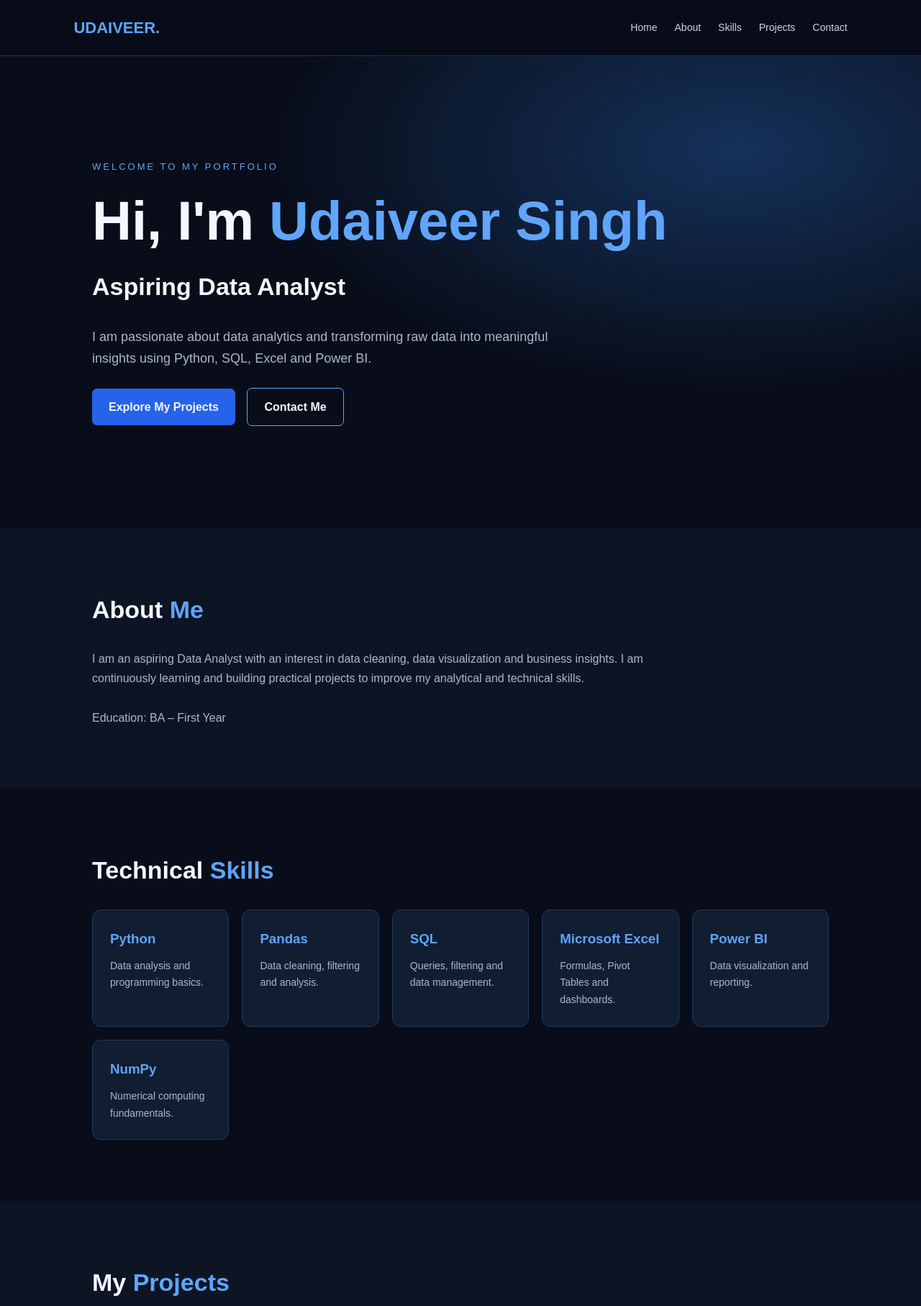
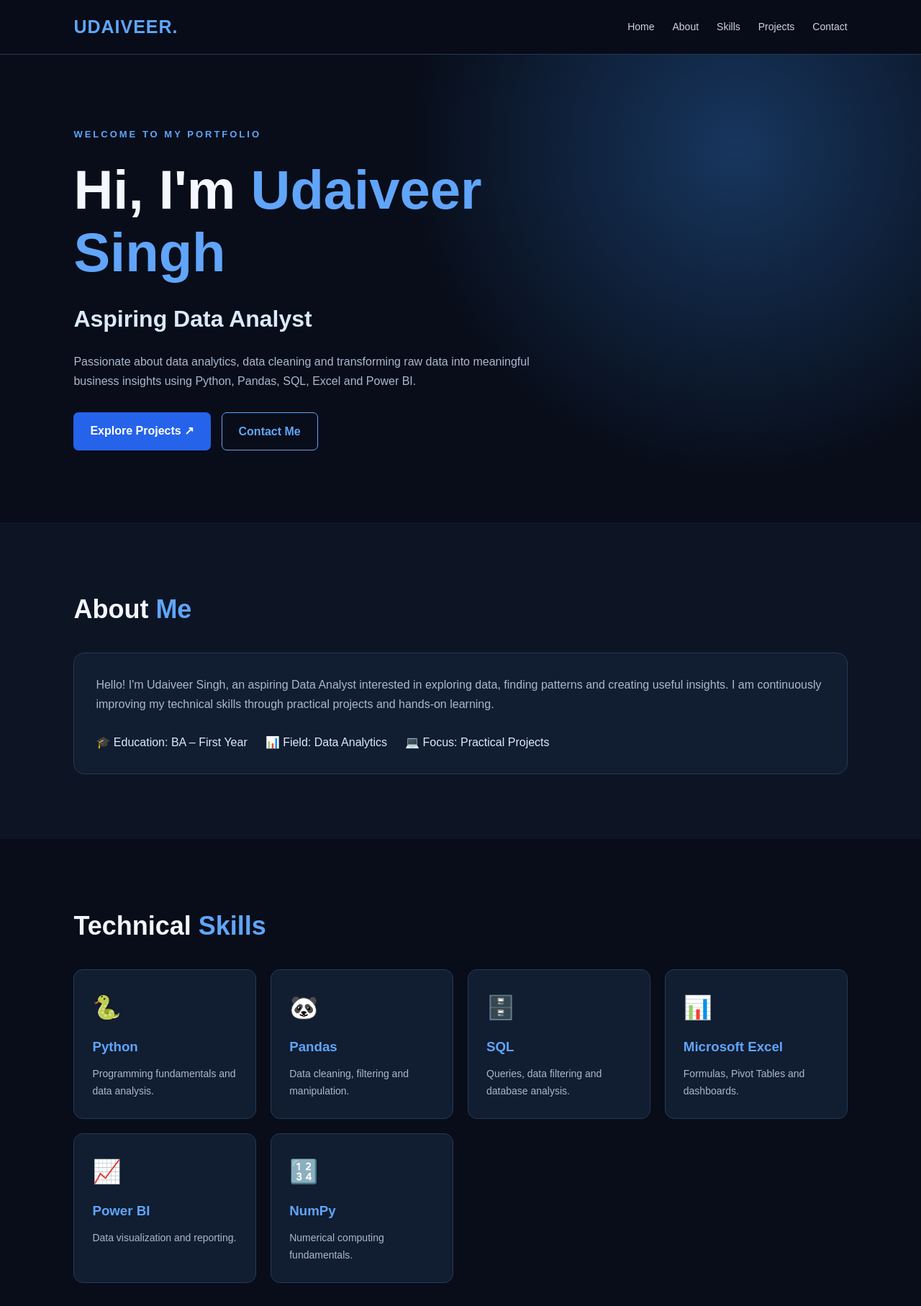
Before and after one commit to udaiveersingh08/udaiveer_portfolio, a plain HTML site: page index.html in a window 1280 px wide. Shown: the top 1815 px of the page at 72% size. Drawn offline with Linux system fonts and the light colour scheme.

Commit message:
Update index.html

```diff
--- a/index.html
+++ b/index.html
@@ -4,90 +4,291 @@
 <head>
 <meta charset="UTF-8">
 <meta name="viewport" content="width=device-width, initial-scale=1.0">
-  <title>Udaiveer Singh | Data Analyst Portfolio</title>
+<meta name="description" content="Udaiveer Singh - Aspiring Data Analyst Portfolio">
+<title>Udaiveer Singh | Data Analyst</title>
+
 <style>
-    * { margin: 0; padding: 0; box-sizing: border-box; }
+:root {
+  --bg: #080d19;
+  --card: #111d31;
+  --blue: #60a5fa;
+  --text: #f4f7ff;
+  --muted: #aab8ce;
+  --border: #263a59;
+}
+
+* {
+  margin: 0;
+  padding: 0;
+  box-sizing: border-box;
+}
+
 html { scroll-behavior: smooth; }
+
 body {
-      background: #080d19;
-      color: #f4f7ff;
+  background: var(--bg);
+  color: var(--text);
   font-family: Arial, sans-serif;
   line-height: 1.7;
 }
-    a { color: inherit; text-decoration: none; }
+
+a {
+  color: inherit;
+  text-decoration: none;
+}
+
+.container {
+  width: 84%;
+  max-width: 1150px;
+  margin: auto;
+}
+
 header {
+  position: sticky;
+  top: 0;
+  z-index: 100;
+  background: rgba(8,13,25,.94);
+  backdrop-filter: blur(15px);
+  border-bottom: 1px solid var(--border);
+}
+
+.navbar {
+  min-height: 75px;
   display: flex;
   justify-content: space-between;
   align-items: center;
-      padding: 20px 8%;
-      position: sticky;
-      top: 0;
-      background: #080d19ee;
-      backdrop-filter: blur(12px);
-      border-bottom: 1px solid #25334b;
-      z-index: 10;
 }
-    .logo { color: #60a5fa; font-size: 22px; font-weight: bold; }
-    nav { display: flex; gap: 24px; }
-    nav a { color: #cbd5e1; font-size: 14px; }
-    nav a:hover { color: #60a5fa; }
-    section { padding: 85px 10%; }
+
+.logo {
+  color: var(--blue);
+  font-size: 25px;
+  font-weight: 800;
+  letter-spacing: 1px;
+}
+
+nav {
+  display: flex;
+  gap: 25px;
+}
+
+nav a {
+  color: #cbd5e1;
+  font-size: 14px;
+  transition: .3s;
+}
+
+nav a:hover { color: var(--blue); }
+
 .hero {
-      min-height: 82vh;
+  min-height: 650px;
+  display: flex;
+  align-items: center;
+  background:
+    radial-gradient(circle at 80% 20%, #17365e 0%, transparent 40%),
+    var(--bg);
+}
+
+.hero-content { max-width: 780px; }
+
+.tag {
+  color: var(--blue);
+  letter-spacing: 3px;
+  font-size: 13px;
+  font-weight: bold;
+}
+
+.hero h1 {
+  font-size: clamp(42px, 7vw, 76px);
+  line-height: 1.15;
+  margin: 22px 0;
+}
+
+.highlight { color: var(--blue); }
+
+.hero h2 {
+  color: #dbeafe;
+  font-size: clamp(22px, 3vw, 32px);
+  margin-bottom: 18px;
+}
+
+.hero p, .muted {
+  color: var(--muted);
+  max-width: 700px;
+}
+
+.buttons {
+  display: flex;
+  flex-wrap: wrap;
+  gap: 15px;
+  margin-top: 30px;
+}
+
+.btn {
+  display: inline-block;
+  padding: 12px 23px;
+  border-radius: 7px;
+  background: #2563eb;
+  color: white;
+  font-weight: bold;
+  transition: .3s;
+}
+
+.btn:hover {
+  background: #3b82f6;
+  transform: translateY(-3px);
+}
+
+.btn-outline {
+  background: transparent;
+  border: 1px solid var(--blue);
+  color: var(--blue);
+}
+
+.btn-outline:hover {
+  background: #172943;
+}
+
+section { padding: 90px 0; }
+
+.section-title {
+  font-size: 36px;
+  margin-bottom: 30px;
+}
+
+.section-title span { color: var(--blue); }
+
+.dark-section { background: #0d1525; }
+
+.about-box {
+  background: var(--card);
+  padding: 30px;
+  border: 1px solid var(--border);
+  border-radius: 15px;
+}
+
+.about-box p {
+  color: var(--muted);
+}
+
+.info {
+  display: flex;
+  flex-wrap: wrap;
+  gap: 25px;
+  margin-top: 25px;
+  color: #dbeafe;
+}
+
+.skills-grid, .projects-grid, .social-grid {
+  display: grid;
+  grid-template-columns: repeat(auto-fit, minmax(210px, 1fr));
+  gap: 20px;
+}
+
+.card {
+  background: var(--card);
+  border: 1px solid var(--border);
+  border-radius: 13px;
+  padding: 25px;
+  transition: .3s;
+}
+
+.card:hover {
+  transform: translateY(-7px);
+  border-color: var(--blue);
+  box-shadow: 0 10px 35px #2563eb18;
+}
+
+.card-icon {
+  font-size: 32px;
+  margin-bottom: 12px;
+}
+
+.card h3 {
+  color: var(--blue);
+  margin-bottom: 10px;
+}
+
+.card p {
+  color: var(--muted);
+  font-size: 14px;
+}
+
+.project-link {
+  display: inline-block;
+  color: var(--blue);
+  margin-top: 18px;
+  font-weight: bold;
+}
+
+.project-link:hover { text-decoration: underline; }
+
+.social-card {
+  background: var(--card);
+  border: 1px solid var(--border);
+  border-radius: 13px;
+  padding: 23px 15px;
+  text-align: center;
   display: flex;
   flex-direction: column;
+  align-items: center;
+  gap: 8px;
+  transition: .3s;
+}
+
+.social-card:hover {
+  transform: translateY(-6px);
+  border-color: var(--blue);
+  background: #172943;
+}
+
+.social-icon {
+  font-size: 30px;
+}
+
+.social-card strong { color: var(--blue); }
+.social-card small { color: var(--muted); }
+
+.contact-note {
+  margin-bottom: 25px;
+}
+
+footer {
+  padding: 28px 10px;
+  text-align: center;
+  color: var(--muted);
+  border-top: 1px solid var(--border);
+}
+
+@media(max-width: 700px) {
+  .container { width: 90%; }
+
+  .navbar {
+    flex-direction: column;
+    padding: 15px 0;
+    gap: 12px;
+  }
+
+  nav {
+    flex-wrap: wrap;
     justify-content: center;
-      background: radial-gradient(ellipse at 80% 20%, #15315a 0%, transparent 45%);
+    gap: 15px;
   }
-    .tag { color: #60a5fa; letter-spacing: 3px; font-size: 13px; }
-    h1 { font-size: clamp(42px, 7vw, 76px); line-height: 1.15; margin: 20px 0; }
-    h1 span, h2 span { color: #60a5fa; }
-    .hero p { color: #aab8ce; max-width: 650px; font-size: 18px; }
-    .btn {
-      display: inline-block;
-      margin: 25px 12px 0 0;
-      padding: 12px 23px;
-      background: #2563eb;
-      border-radius: 7px;
-      font-weight: bold;
-    }
-    .btn.outline { background: transparent; border: 1px solid #60a5fa; }
-    h2 { font-size: 34px; margin-bottom: 25px; }
-    .about, .contact { background: #0d1525; }
-    .muted { color: #aab8ce; max-width: 800px; }
-    .skills, .projects {
-      display: grid;
-      grid-template-columns: repeat(auto-fit, minmax(190px, 1fr));
-      gap: 18px;
-    }
-    .card {
-      background: #111d31;
-      border: 1px solid #263a59;
-      border-radius: 12px;
-      padding: 24px;
-      transition: transform .25s, border-color .25s;
-    }
-    .card:hover { transform: translateY(-6px); border-color: #60a5fa; }
-    .card h3 { color: #60a5fa; margin-bottom: 10px; }
-    .card p { color: #aab8ce; font-size: 14px; }
-    .project-link { display: inline-block; margin-top: 15px; color: #60a5fa; }
-    footer {
-      text-align: center;
-      padding: 25px;
-      color: #8392aa;
-      border-top: 1px solid #25334b;
-    }
-    @media(max-width: 650px) {
-      header { flex-direction: column; gap: 12px; }
-      nav { gap: 13px; flex-wrap: wrap; justify-content: center; }
-      section { padding: 65px 7%; }
+
+  .hero { min-height: 570px; }
+
+  section { padding: 65px 0; }
+
+  .section-title { font-size: 29px; }
 }
 </style>
 </head>
+
 <body>
 
 <header>
-  <div class="logo">UDAIVEER.</div>
+  <div class="container navbar">
+    <a href="#home" class="logo">UDAIVEER.</a>
+
     <nav>
       <a href="#home">Home</a>
       <a href="#about">About</a>
@@ -95,68 +296,190 @@
       <a href="#projects">Projects</a>
       <a href="#contact">Contact</a>
     </nav>
+  </div>
 </header>
 
+<main>
+
 <section class="hero" id="home">
+  <div class="container">
+    <div class="hero-content">
       <div class="tag">WELCOME TO MY PORTFOLIO</div>
-  <h1>Hi, I'm <span>Udaiveer Singh</span></h1>
+
+      <h1>
+        Hi, I'm <span class="highlight">Udaiveer Singh</span>
+      </h1>
+
       <h2>Aspiring Data Analyst</h2>
+
       <p>
-    I am passionate about data analytics and transforming raw data
-    into meaningful insights using Python, SQL, Excel and Power BI.
+        Passionate about data analytics, data cleaning and
+        transforming raw data into meaningful business insights
+        using Python, Pandas, SQL, Excel and Power BI.
       </p>
-  <div>
-    <a class="btn" href="#projects">Explore My Projects</a>
-    <a class="btn outline" href="#contact">Contact Me</a>
+
+      <div class="buttons">
+        <a href="#projects" class="btn">Explore Projects ↗</a>
+        <a href="#contact" class="btn btn-outline">Contact Me</a>
+      </div>
+    </div>
   </div>
 </section>
 
-<section class="about" id="about">
-  <h2>About <span>Me</span></h2>
-  <p class="muted">
-    I am an aspiring Data Analyst with an interest in data cleaning,
-    data visualization and business insights. I am continuously
-    learning and building practical projects to improve my analytical
-    and technical skills.
-    <br><br>
-    Education: BA – First Year
+<section class="dark-section" id="about">
+  <div class="container">
+    <h2 class="section-title">About <span>Me</span></h2>
+
+    <div class="about-box">
+      <p>
+        Hello! I'm Udaiveer Singh, an aspiring Data Analyst
+        interested in exploring data, finding patterns and
+        creating useful insights.
+
+        I am continuously improving my technical skills through
+        practical projects and hands-on learning.
       </p>
+
+      <div class="info">
+        <span>🎓 Education: BA – First Year</span>
+        <span>📊 Field: Data Analytics</span>
+        <span>💻 Focus: Practical Projects</span>
+      </div>
+    </div>
+  </div>
 </section>
 
 <section id="skills">
-  <h2>Technical <span>Skills</span></h2>
-  <div class="skills">
-    <div class="card"><h3>Python</h3><p>Data analysis and programming basics.</p></div>
-    <div class="card"><h3>Pandas</h3><p>Data cleaning, filtering and analysis.</p></div>
-    <div class="card"><h3>SQL</h3><p>Queries, filtering and data management.</p></div>
-    <div class="card"><h3>Microsoft Excel</h3><p>Formulas, Pivot Tables and dashboards.</p></div>
-    <div class="card"><h3>Power BI</h3><p>Data visualization and reporting.</p></div>
-    <div class="card"><h3>NumPy</h3><p>Numerical computing fundamentals.</p></div>
+  <div class="container">
+    <h2 class="section-title">Technical <span>Skills</span></h2>
+
+    <div class="skills-grid">
+
+      <div class="card">
+        <div class="card-icon">🐍</div>
+        <h3>Python</h3>
+        <p>Programming fundamentals and data analysis.</p>
+      </div>
+
+      <div class="card">
+        <div class="card-icon">🐼</div>
+        <h3>Pandas</h3>
+        <p>Data cleaning, filtering and manipulation.</p>
+      </div>
+
+      <div class="card">
+        <div class="card-icon">🗄️</div>
+        <h3>SQL</h3>
+        <p>Queries, data filtering and database analysis.</p>
+      </div>
+
+      <div class="card">
+        <div class="card-icon">📊</div>
+        <h3>Microsoft Excel</h3>
+        <p>Formulas, Pivot Tables and dashboards.</p>
+      </div>
+
+      <div class="card">
+        <div class="card-icon">📈</div>
+        <h3>Power BI</h3>
+        <p>Data visualization and reporting.</p>
+      </div>
+
+      <div class="card">
+        <div class="card-icon">🔢</div>
+        <h3>NumPy</h3>
+        <p>Numerical computing fundamentals.</p>
+      </div>
+
+    </div>
   </div>
 </section>
 
-<section class="about" id="projects">
-  <h2>My <span>Projects</span></h2>
-  <div class="projects">
+<section class="dark-section" id="projects">
+  <div class="container">
+    <h2 class="section-title">My <span>Projects</span></h2>
+
+    <div class="projects-grid">
+
       <div class="card">
+        <div class="card-icon">🛒</div>
         <h3>E-commerce Orders Analysis</h3>
-      <p>Data analysis project using Python and Pandas.</p>
-      <a class="project-link" href="https://github.com/udaiveersinghchawda08-ai/ecommerce-orders-analysis">View Project →</a>
+        <p>
+          An E-commerce data analysis project using
+          Python and Pandas.
+        </p>
+        <a class="project-link"
+           href="https://github.com/udaiveersinghchawda08-ai/ecommerce-orders-analysis"
+           target="_blank" rel="noopener noreferrer">
+          View Project ↗
+        </a>
       </div>
+
       <div class="card">
+        <div class="card-icon">📊</div>
         <h3>Sales Data Analysis</h3>
-      <p>Sales data analysis using Excel and SQL.</p>
-      <a class="project-link" href="https://github.com/udaiveersinghchawda08-ai">View GitHub →</a>
+        <p>
+          Sales data analysis project with Python,
+          SQL and data cleaning.
+        </p>
+        <a class="project-link"
+           href="https://github.com/udaiveersinghchawda08-ai"
+           target="_blank" rel="noopener noreferrer">
+          Explore GitHub ↗
+        </a>
+      </div>
+
     </div>
   </div>
 </section>
 
 <section id="contact">
-  <h2>Let's <span>Connect</span></h2>
-  <p class="muted">Feel free to connect with me for professional opportunities and collaboration.</p>
-  <a class="btn" href="https://github.com/udaiveersinghchawda08-ai">GitHub</a>
-  <a class="btn outline" href="https://www.linkedin.com/">LinkedIn</a>
+  <div class="container">
+    <h2 class="section-title">Let's <span>Connect</span></h2>
+
+    <p class="muted contact-note">
+      Feel free to connect with me for professional
+      opportunities, projects and collaboration.
+    </p>
+
+    <div class="social-grid">
+
+      <a class="social-card"
+         href="https://www.instagram.com/udaiveer_analyst/"
+         target="_blank" rel="noopener noreferrer">
+        <span class="social-icon">📸</span>
+        <strong>Instagram</strong>
+        <small>@udaiveer_analyst</small>
+      </a>
+
+      <a class="social-card"
+         href="https://www.linkedin.com/in/udaiveer-singh-data-analyst/"
+         target="_blank" rel="noopener noreferrer">
+        <span class="social-icon">💼</span>
+        <strong>LinkedIn</strong>
+        <small>Professional Profile</small>
+      </a>
+
+      <a class="social-card"
+         href="https://github.com/udaiveersinghchawda08-ai"
+         target="_blank" rel="noopener noreferrer">
+        <span class="social-icon">🐙</span>
+        <strong>GitHub</strong>
+        <small>My Projects</small>
+      </a>
+
+      <a class="social-card"
+         href="mailto:udaiveersinghchawda08@gmail.com">
+        <span class="social-icon">✉️</span>
+        <strong>Gmail</strong>
+        <small>Send an Email</small>
+      </a>
+
+    </div>
+  </div>
 </section>
+
+</main>
 
 <footer>
   © 2026 Udaiveer Singh | Data Analyst Portfolio
```
Lines whose indentation alone changed are shown as unchanged.
